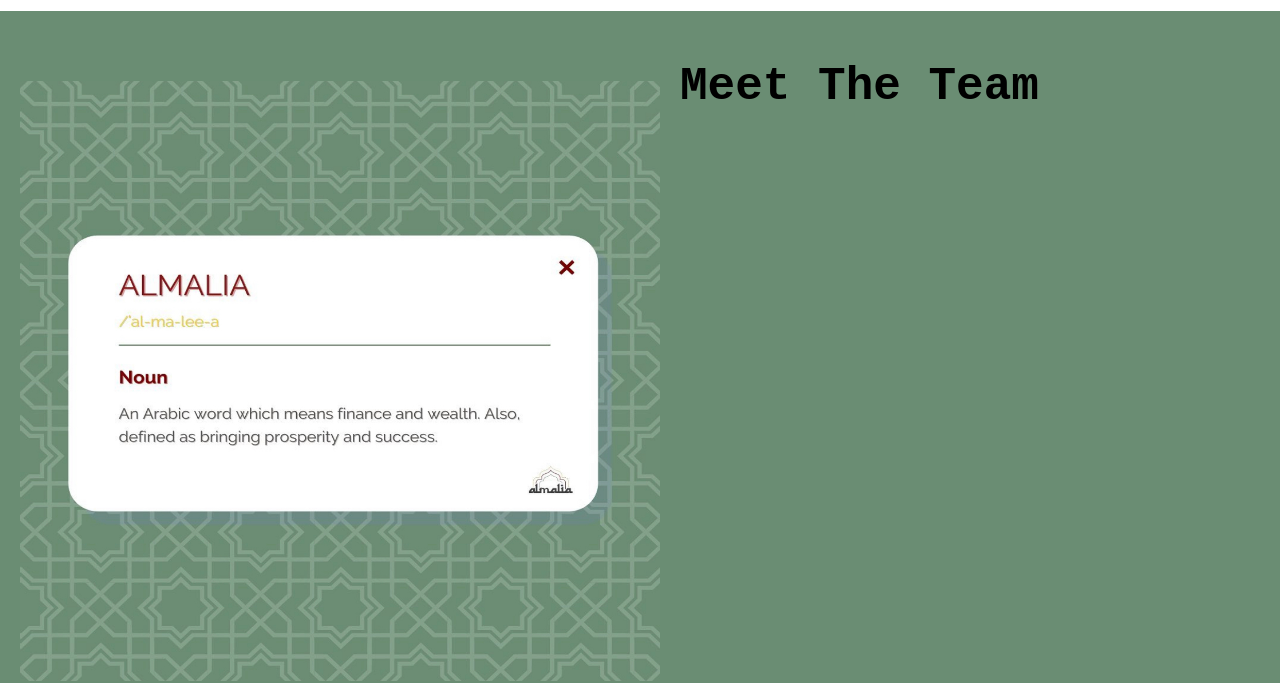
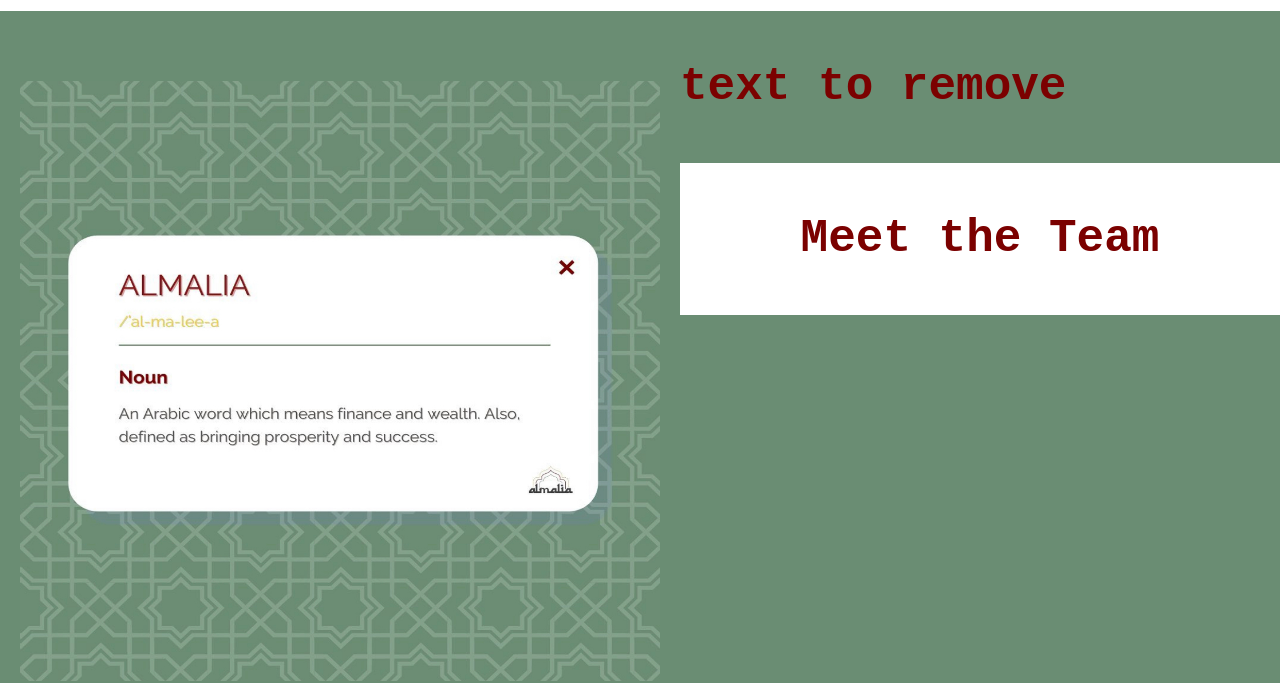
Before and after one commit to sadiyasalim44/-almalia, a plain HTML site: page index.html in a window 1280 px wide. Shown: the part 133-816 px from the top of the page. Drawn offline with Linux system fonts and the light colour scheme.

Commit message:
Update index.html

```diff
--- a/index.html
+++ b/index.html
@@ -60,7 +60,7 @@ img.found {
   }
    #meet-the-team h2 {
     font-size: 46px;
-    color: black;
+    color: #7B0100;
     text-align: left;
     margin: 50px 50px;
   }
@@ -69,7 +69,13 @@ img.found {
     justify-content: space-around;
     flex-wrap: wrap;
     background-color: white;
-    margin: 50px auto;
+    margin: 10px px;
+  }
+   .team-container h2 {
+    font-size: 46px;
+    color: black;
+    text-align: left;
+    margin: 50px 50px;
   }
   .team-member {
   background-color: #F4ECDF;
@@ -106,6 +112,11 @@ img.found {
   opacity: 1;
     color: #7B0100;
     font-size: 22px;
+  }
+   .team-container h2 {
+    margin: 10px 40px;
+    font-size: 32px;
+    color: #7B0100;
   }
   .team-member h3 {
     margin: 10px 40px;
@@ -157,7 +168,10 @@ img.found {
 
             <!-- Team Container -->
             <div id="meet-the-team">
-  <h2>Meet The Team</h2>
+            <h2> text to remove </h2>
+  <div class="team-container">
+  <h2> Meet the Team </h2>
+  </div>
   <div class="team-container">
     <div class="team-member">
       <img src="img/JS.PNG" alt="Team Member 1">
```
